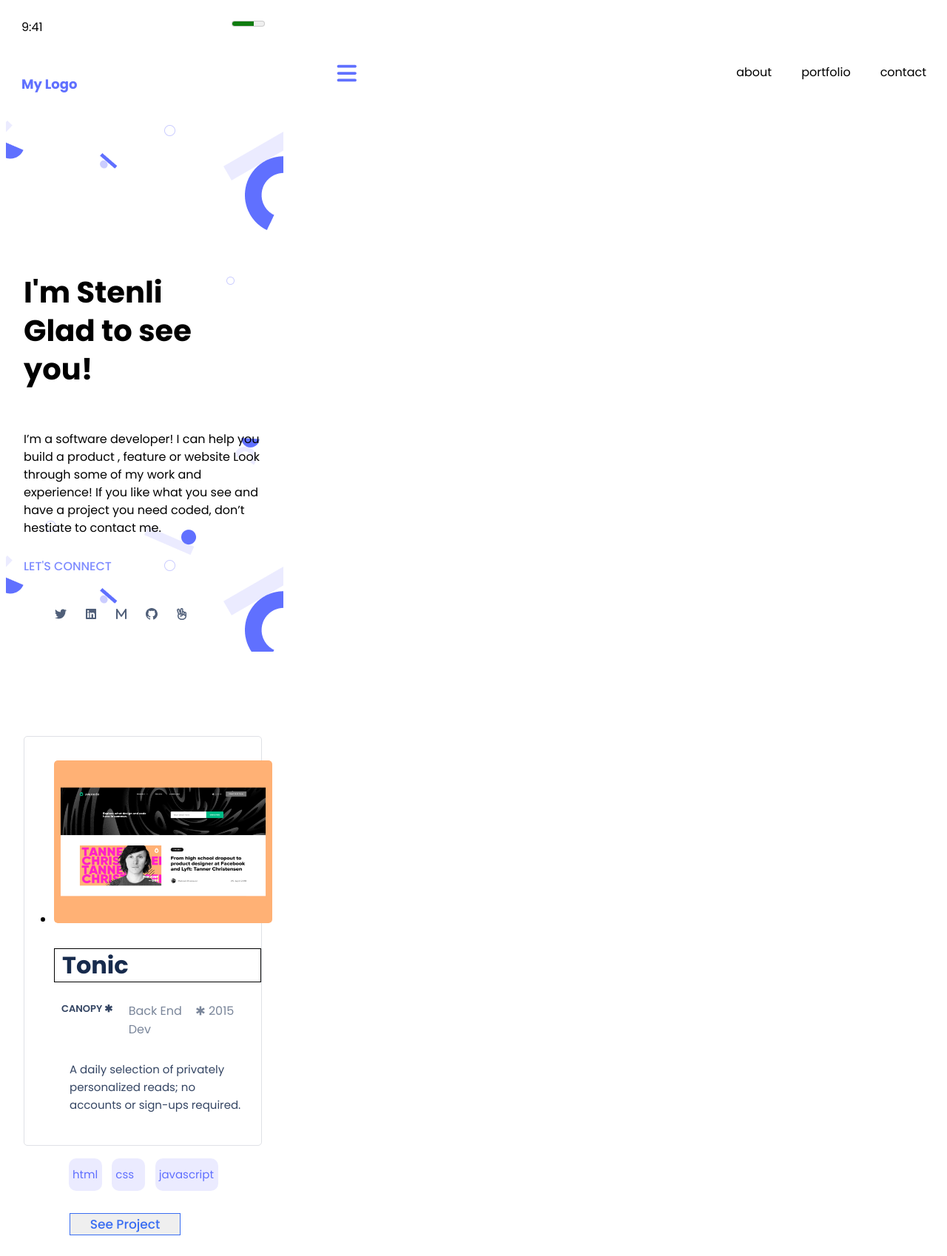
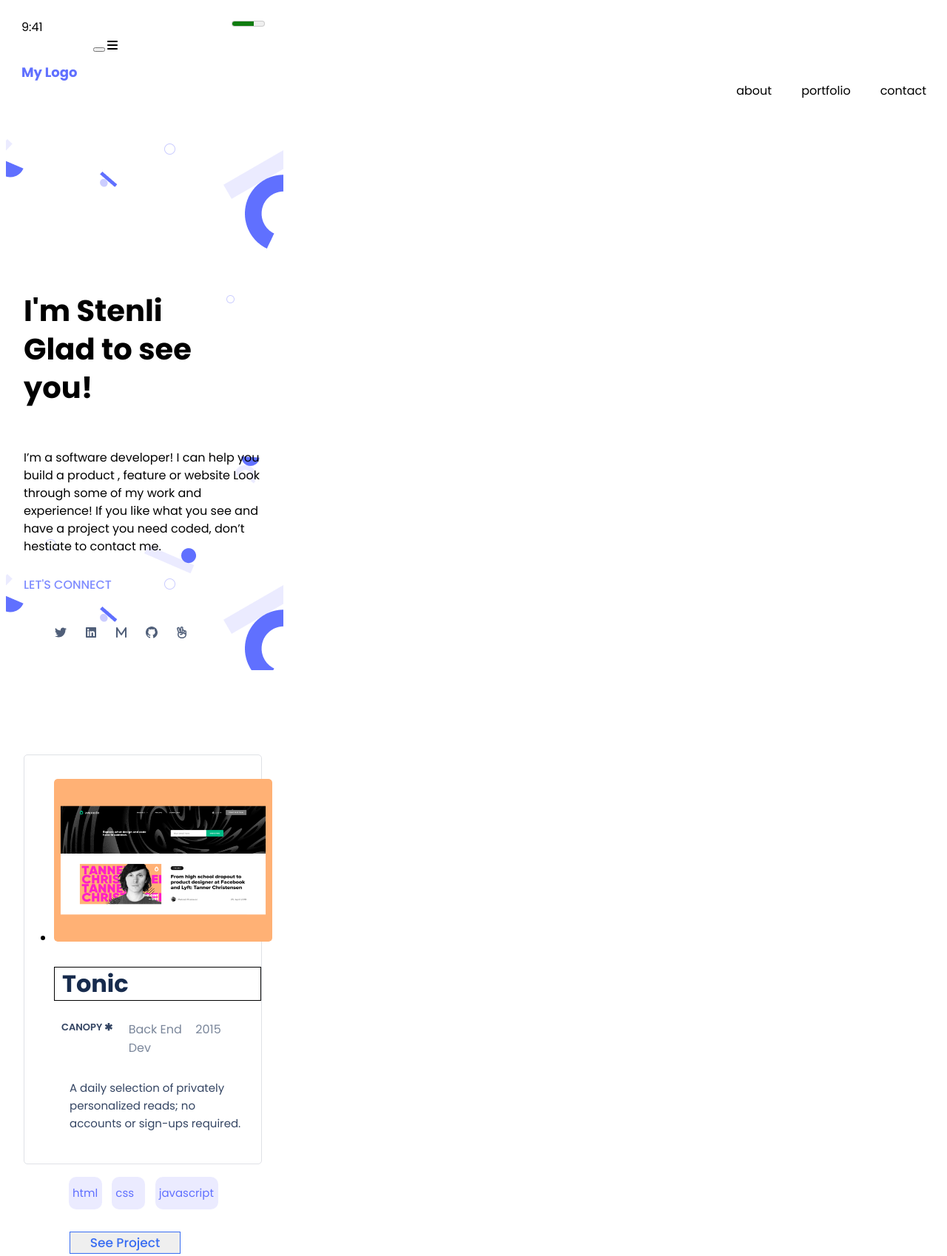
Before and after one commit to stenlisuryadinata/mobile_responsive, a website: page index.html in a window 1280 px wide. Shown: the top 1698 px of the page at 74% size. Drawn offline with nearby package versions, Linux system fonts and the light colour scheme.

Commit message:
update index.html
update index.html

```diff
--- a/index.html
+++ b/index.html
@@ -30,7 +30,7 @@
                 <div class="navbar-list">
                     <div class="mylogo">
                         <h2>My Logo</h2>
-                    </div> <button class="my-button" id="my-button" formtarget="_blank"> <i class="fas fa-bars"></i> </button>
+                    </div> <button type="button"></button><i class="fas fa-bars"></i> </button>
                     <ul id="mynav">
                         <li><a href="#">about</a></li>
                         <li><a href="#">portfolio</a></li>
@@ -65,7 +65,7 @@
                             <div class="card-details-subtitle">
                                 <div class="card-details-subtitle-1"> CANOPY &#x1F7B9 </div>
                                 <div class="card-details-subtitle-li"> Back End Dev </div>
-                                <div class="card-details-subtitle-li"> &#x1F7B9 2015 </div>
+                                <div class="card-details-subtitle-li"> 2015 </div>
                             </div>
                             <p class="card-details-dsc"> A daily selection of privately personalized reads; no accounts or sign-ups required. </p>
                             <div class="card-details-topics">
--- a/package.json
+++ b/package.json
@@ -2,7 +2,7 @@
   "dependencies": {
     "node-modules": "^1.0.1"
   },
-  "name": "mobile_responsive_using_width",
+  "name": "mobile_responsive",
   "version": "1.0.0",
   "main": "index.js",
   "devDependencies": {
```
